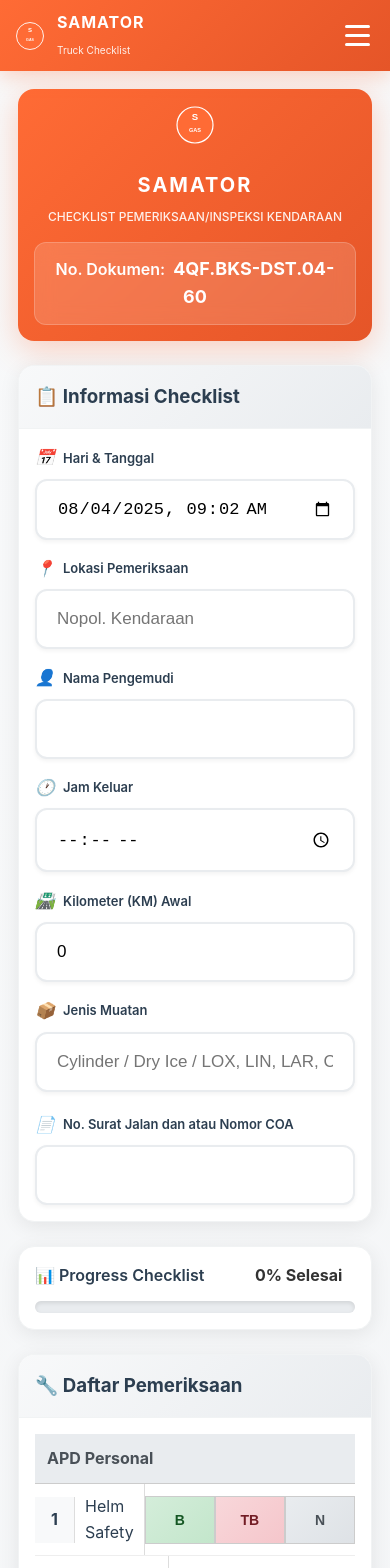
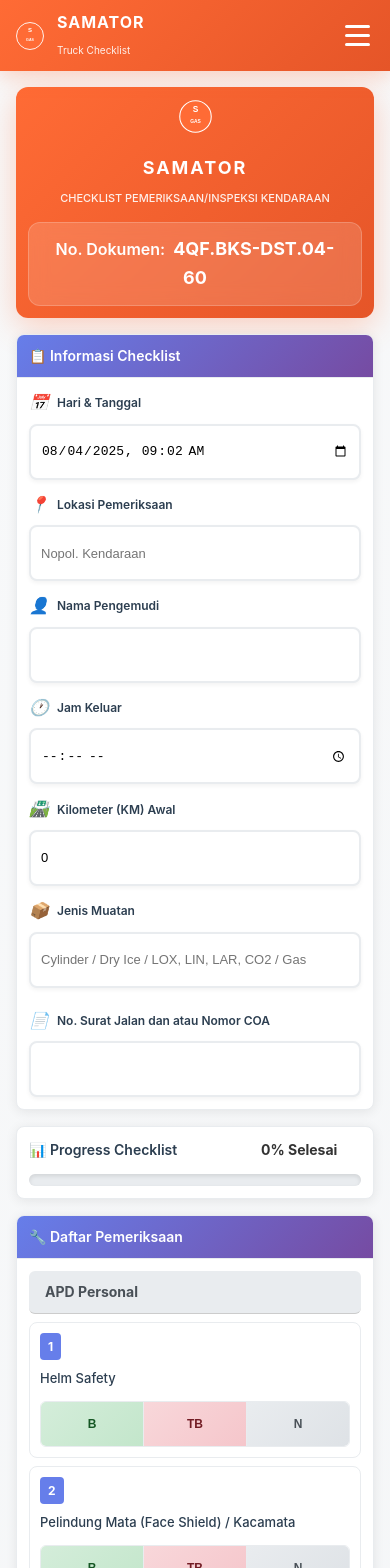
Before and after one commit to geriorio/Project2_SMT, an Angular app: page /checklist in a window 390 px wide. Shown: the top 1568 px of the page. Built offline with nearby package versions, Linux system fonts and the light colour scheme.

Commit message:
perbaikan UI responsif

```diff
--- a/src/app/checklist/checklist.component.css
+++ b/src/app/checklist/checklist.component.css
@@ -5,6 +5,49 @@
   font-family: 'Inter', 'Segoe UI', Tahoma, Geneva, Verdana, sans-serif;
   background: transparent;
   min-height: 100vh;
+}
+
+/* Card System */
+.card {
+  background: white;
+  border-radius: 12px;
+  box-shadow: 0 2px 12px rgba(0,0,0,0.08);
+  margin-bottom: 20px;
+  border: 1px solid #e9ecef;
+  overflow: hidden;
+}
+
+.card-header {
+  background: linear-gradient(135deg, #667eea, #764ba2);
+  color: white;
+  padding: 16px 20px;
+  border-bottom: 1px solid #e9ecef;
+}
+
+.card-header h3 {
+  margin: 0;
+  font-size: 18px;
+  font-weight: 600;
+}
+
+.card-content {
+  padding: 20px;
+}
+
+.form-input {
+  width: 100%;
+  padding: 10px 12px;
+  border: 2px solid #e9ecef;
+  border-radius: 8px;
+  font-size: 14px;
+  transition: border-color 0.3s ease;
+  box-sizing: border-box;
+}
+
+.form-input:focus {
+  outline: none;
+  border-color: #667eea;
+  box-shadow: 0 0 0 3px rgba(102, 126, 234, 0.1);
 }
 
 /* Header */
@@ -558,112 +601,281 @@
 /* Enhanced Mobile Responsive */
 @media (max-width: 768px) {
   .checklist-container {
-    padding: 12px;
+    padding: 8px;
   }
 
   .header {
-    padding: 20px;
-    border-radius: 16px;
+    padding: 16px;
+    border-radius: 12px;
+    margin-bottom: 16px;
   }
 
   .logo-section {
     flex-direction: column;
     text-align: center;
-    gap: 16px;
+    gap: 12px;
   }
 
   .company-info h1 {
-    font-size: 24px;
+    font-size: 22px;
   }
 
   .company-info h2 {
-    font-size: 14px;
+    font-size: 13px;
   }
 
   .company-logo svg {
-    width: 50px;
-    height: 50px;
+    width: 45px;
+    height: 45px;
   }
 
-  .info-grid {
-    grid-template-columns: 1fr;
-    gap: 16px;
+  .card {
+    margin-bottom: 16px;
+    border-radius: 8px;
   }
 
-  .table-header {
-    display: none; /* Hide on mobile, we'll show item headers individually */
+  .card-header {
+    padding: 12px 16px;
   }
 
-  .condition-buttons {
-    width: 100%;
-    max-width: 300px;
-    margin: 0 auto;
-  }
-
-  .condition-btn {
-    font-size: 14px;
-    padding: 12px 8px;
-    min-height: 48px; /* Touch-friendly */
-  }
-
-  .notes-content {
-    flex-direction: column;
-    gap: 16px;
-  }
-
-  .summary-stats {
-    grid-template-columns: 1fr;
-    gap: 16px;
-  }
-
-  .action-buttons {
-    flex-direction: column;
-    gap: 16px;
-    align-items: stretch;
-  }
-
-  .btn {
-    min-height: 52px;
+  .card-header h3 {
     font-size: 16px;
-  }
-}
-
-@media (max-width: 480px) {
-  .checklist-container {
-    padding: 8px;
-  }
-
-  .header {
-    padding: 16px;
-  }
-
-  .company-info h1 {
-    font-size: 20px;
-  }
-
-  .company-info h2 {
-    font-size: 12px;
-  }
-
-  .company-logo svg {
-    width: 40px;
-    height: 40px;
   }
 
   .card-content {
     padding: 16px;
   }
 
+  .info-grid {
+    grid-template-columns: 1fr;
+    gap: 12px;
+  }
+
+  /* Make checklist table responsive */
+  .table-header {
+    display: none;
+  }
+
+  .checklist-row {
+    flex-direction: column;
+    align-items: stretch;
+    padding: 12px;
+    border: 1px solid #e9ecef;
+    border-radius: 8px;
+    margin-bottom: 8px;
+    background: white;
+  }
+
+  .item-number {
+    width: auto;
+    border: none;
+    background: #667eea;
+    color: white;
+    border-radius: 4px;
+    padding: 4px 8px;
+    font-size: 12px;
+    align-self: flex-start;
+    margin-bottom: 8px;
+  }
+
+  .item-name {
+    border: none;
+    padding: 0;
+    margin-bottom: 12px;
+    font-weight: 500;
+  }
+
+  .condition-buttons {
+    width: 100%;
+    max-width: none;
+    margin: 0;
+    border-radius: 6px;
+    overflow: hidden;
+    border: 1px solid #e9ecef;
+  }
+
+  .condition-btn {
+    font-size: 13px;
+    padding: 14px 8px;
+    min-height: 50px;
+    border: none;
+    border-right: 1px solid #e9ecef;
+  }
+
+  .condition-btn:last-child {
+    border-right: none;
+  }
+
+  .category-header {
+    padding: 10px 16px;
+    font-size: 14px;
+    margin-bottom: 8px;
+    border-radius: 6px;
+  }
+
+  .notes-content {
+    flex-direction: column;
+  }
+
+  .notes-textarea {
+    border-right: none;
+    border-bottom: 1px solid #ddd;
+    min-height: 80px;
+  }
+
+  .signatures {
+    flex-direction: row;
+  }
+
+  .signature-box {
+    border-bottom: none;
+    border-right: 1px solid #ddd;
+  }
+
+  .signature-box:last-child {
+    border-right: none;
+  }
+
+  .signature-section {
+    gap: 30px;
+  }
+
+  .summary-stats {
+    flex-direction: column;
+    gap: 12px;
+  }
+
+  .stat-item {
+    min-width: auto;
+    padding: 12px;
+  }
+
+  .action-buttons {
+    flex-direction: column;
+    gap: 12px;
+    align-items: stretch;
+  }
+
+  .btn {
+    min-height: 48px;
+  }
+
+  .disposal-option {
+    flex-direction: column;
+    align-items: flex-start;
+    gap: 8px;
+  }
+
+  .disposal-input {
+    margin-left: 0;
+    width: 100%;
+  }
+
+  .legend-grid {
+    grid-template-columns: 1fr;
+    gap: 8px;
+  }
+}
+
+@media (max-width: 480px) {
+  .checklist-container {
+    padding: 6px;
+  }
+
+  .header {
+    padding: 12px;
+  }
+
+  .company-info h1 {
+    font-size: 18px;
+  }
+
+  .company-info h2 {
+    font-size: 11px;
+  }
+
+  .company-logo svg {
+    width: 35px;
+    height: 35px;
+  }
+
+  .card-content {
+    padding: 12px;
+  }
+
   .card-header {
-    padding: 16px;
+    padding: 10px 12px;
+  }
+
+  .card-header h3 {
+    font-size: 14px;
   }
 
   .progress-info h4 {
+    font-size: 14px;
+  }
+
+  .progress-text {
+    font-size: 14px;
+  }
+
+  .form-label {
+    font-size: 12px;
+  }
+
+  .form-input {
+    padding: 8px 10px;
+    font-size: 13px;
+  }
+
+  .checklist-row {
+    padding: 10px;
+  }
+
+  .item-name {
+    font-size: 13px;
+  }
+
+  .condition-btn {
+    padding: 12px 6px;
+    font-size: 12px;
+    min-height: 44px;
+  }
+
+  .btn {
+    padding: 10px 16px;
+    font-size: 14px;
+    min-height: 44px;
+  }
+
+  .notes-textarea {
+    min-height: 60px;
+    padding: 8px;
+  }
+
+  .signature-input {
+    padding: 6px 8px;
+    font-size: 12px;
+  }
+
+  .disposal-section {
+    padding: 12px;
+  }
+
+  .disposal-section h3 {
     font-size: 16px;
   }
 
-  .form-label {
-    font-size: 13px;
+  .summary-section {
+    padding: 12px;
+  }
+
+  .stat-label {
+    font-size: 12px;
+  }
+
+  .stat-value {
+    font-size: 20px;
   }
 }
 
```
